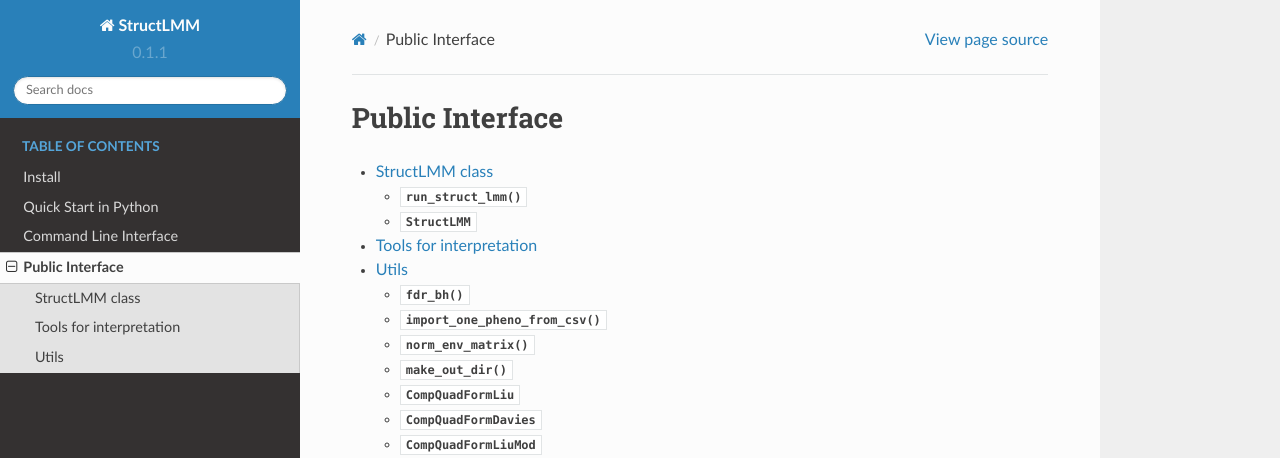
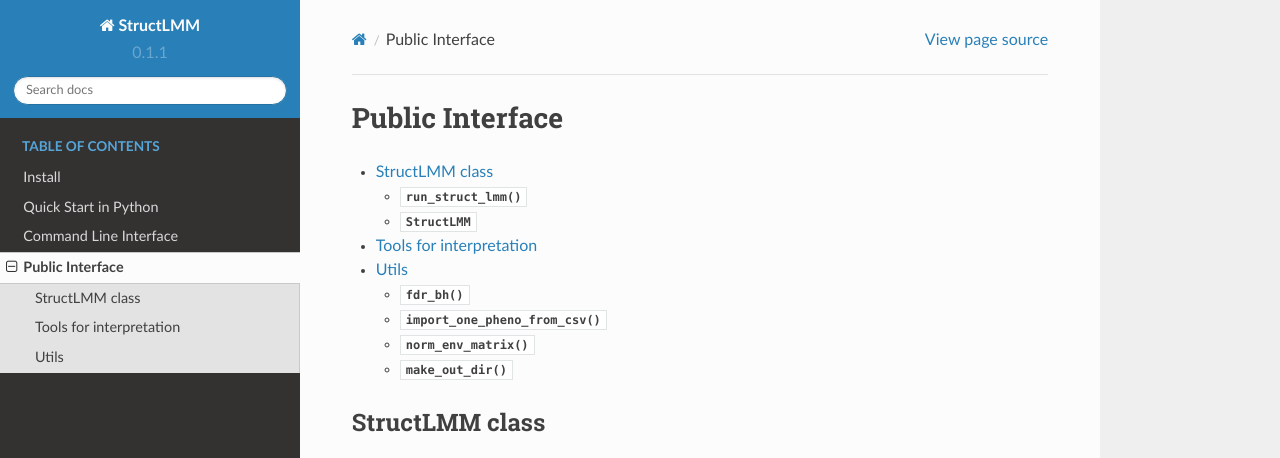
Before and after one commit to limix/struct-lmm, a Sphinx documentation site: the page built from doc/public.rst, in a window 1280 px wide and 1211 px high. Shown: the top 458 px of the window. Built offline with Sphinx 7.4.7 and the Read the Docs theme 2.0.0, drawn with Linux system fonts in a browser that asks for light colours; some of the changed text lies outside the part shown; grey boxes are pictures that could not be loaded.

Commit message:
update documentation

```diff
--- a/doc/public.rst
+++ b/doc/public.rst
@@ -17,10 +17,6 @@ Public Interface
   - :func:`.import_one_pheno_from_csv`
   - :func:`.norm_env_matrix`
   - :func:`.make_out_dir`
-  - :class:`.CompQuadFormLiu`
-  - :class:`.CompQuadFormDavies`
-  - :class:`.CompQuadFormLiuMod`
-  - :class:`.CompQuadFormDaviesSkat`
 
 .. _lmm_class_ref:
 
```
